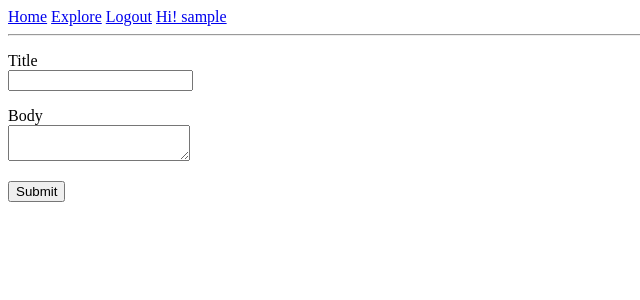
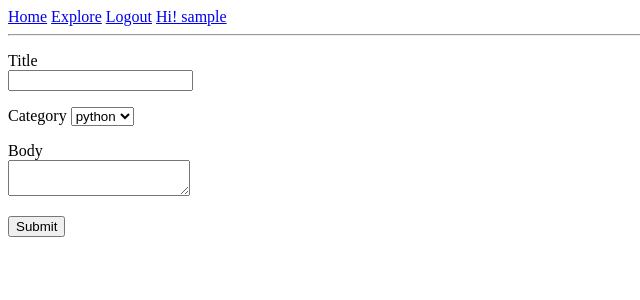
Before and after one commit to bxtkezhan/SingleSite, a Flask app: page / in a window 1280 px wide. Shown: the top 300 px of the page, without its empty margins (0-640 px from the left). Run offline with Flask 2, Linux system fonts and the light colour scheme; the visitor is signed in with stand-in values (Sample User, id 1); data comes from the database, SQL or seed files in the repository; data that the repository does not hold is empty; some libraries are stand-ins or nearby versions.

Commit message:
add category to post

```diff
--- a/app/config.py
+++ b/app/config.py
@@ -16,5 +16,9 @@ title = 'Welcome to SingleSite'
 
 article_title_range = (1, 32)
 article_body_range  = (32, 1024)
+article_categories = [
+    'python',
+    'c/c++',
+]
 
 posts_per_page = 3
--- a/app/forms.py
+++ b/app/forms.py
@@ -1,6 +1,6 @@
 from flask_wtf import FlaskForm
 from flask_login import current_user
-from wtforms.fields import StringField, PasswordField, BooleanField, SubmitField, TextAreaField
+from wtforms.fields import StringField, PasswordField, BooleanField, SubmitField, TextAreaField, SelectField
 from wtforms.validators import ValidationError, DataRequired, Email, Length, EqualTo
 from .models import User
 from app import config
@@ -53,4 +53,6 @@ class EditProfileForm(FlaskForm):
 class PostForm(FlaskForm):
     post_title = StringField('Title', validators=[DataRequired(), Length(*config.article_title_range)])
     post_body  = TextAreaField('Body', validators=[DataRequired(), Length(*config.article_body_range)])
+    post_category = SelectField('Category', validators=[DataRequired()], choices=[
+        (c, c) for c in config.article_categories])
     submit     = SubmitField('Submit')
--- a/app/models.py
+++ b/app/models.py
@@ -59,6 +59,7 @@ def load_user(id):
 class Post(db.Model):
     id = db.Column(db.Integer, primary_key=True)
     title = db.Column(db.String())
+    category = db.Column(db.String())
     body = db.Column(db.String())
     timestamp = db.Column(db.DateTime, index=True, default=datetime.utcnow)
     user_id = db.Column(db.Integer, db.ForeignKey('user.id'))
--- a/app/templates/_post.html
+++ b/app/templates/_post.html
@@ -1,6 +1,6 @@
 <a href="{{url_for("user", username=post.author.username)}}">{{post.author.username}}</a>
 <a href="{{url_for("read", post_id=post.id)}}">
-    say: <strong>{{post.title}}</strong>
+    say: <strong>{{post.title}}</strong> #{{post.category}}
     {{post.body[:28]}}
     At {{moment(post.timestamp).fromNow()}}
 </a>
--- a/app/templates/index.html
+++ b/app/templates/index.html
@@ -8,6 +8,13 @@
     <label>{{form.post_title.label}}</label><br>
     {{form.post_title}}
     {% for error in form.post_title.errors %}
+    <span style="color:red;">[{{error}}]</span>
+    {% endfor %}
+    </p>
+    <p>
+    <label>{{form.post_category.label}}</label>
+    {{form.post_category}}
+    {% for error in form.post_category.errors %}
     <span style="color:red;">[{{error}}]</span>
     {% endfor %}
     </p>
--- a/app/views.py
+++ b/app/views.py
@@ -22,8 +22,9 @@ def index():
     form = PostForm()
     if form.validate_on_submit():
         post_title = form.post_title.data
+        post_category = form.post_category.data
         post_body = form.post_body.data
-        post = Post(title=post_title, body=post_body, author=current_user)
+        post = Post(title=post_title, category=post_category, body=post_body, author=current_user)
         db.session.add(post)
         db.session.commit()
         flash('Your post is now live!')
```
